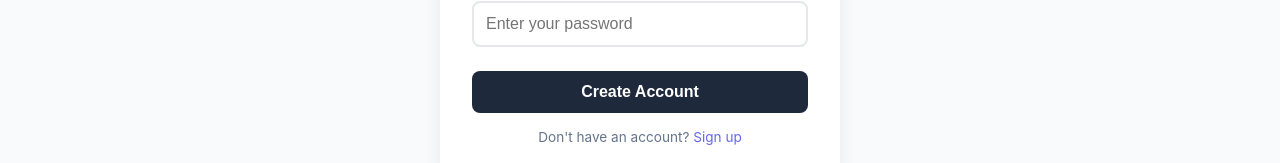
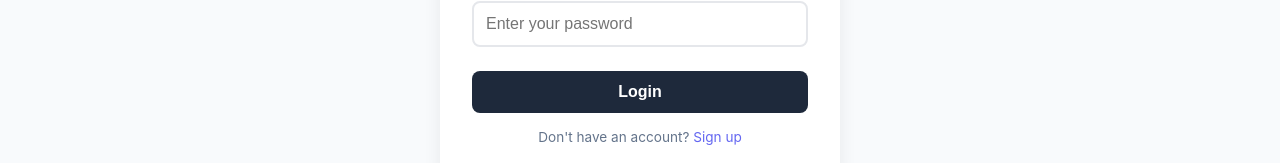
Before and after one commit to Sa-hitya02/CarrerCanvas, a React (Create React App) app in the folder client/: page / in a window 1280 px wide. Shown: the part 531-694 px from the top of the page. Built offline with nearby package versions, Linux system fonts and the light colour scheme; the HTML template or start-up script is replaced by a standard one.

Commit message:
Update PortfolioBuilder.js for Render deployment

```diff
--- a/client/src/components/Login.js
+++ b/client/src/components/Login.js
@@ -120,7 +120,7 @@ function Login() {
               style={{ width: '100%', marginBottom: "1rem", background: "#1e293b" }}
               disabled={loading}
             >
-              {loading ? 'Logging in...' : 'Create Account'}
+              {loading ? 'Logging in...' : 'Login'}
             </button>
           </form>
           <p style={{ textAlign: 'center', fontSize: '0.85rem', color: '#64748b' }}>
```
